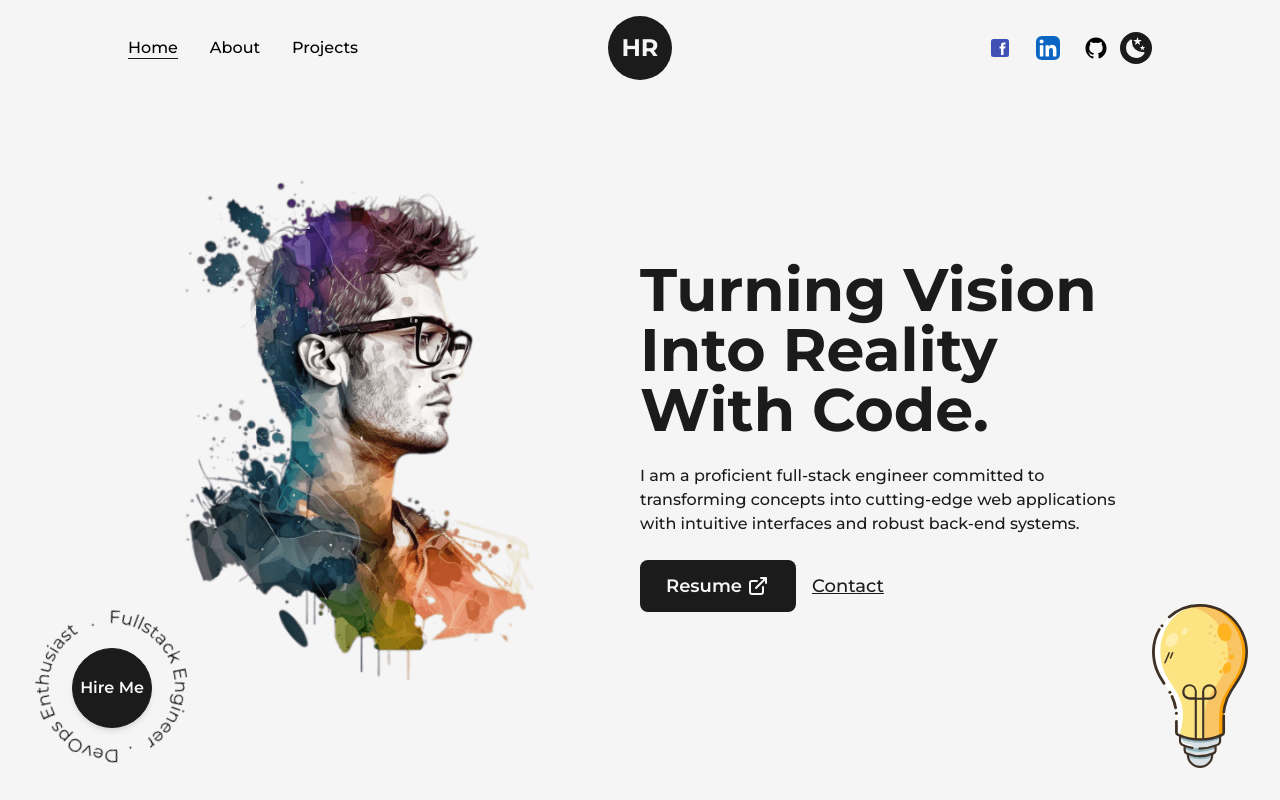
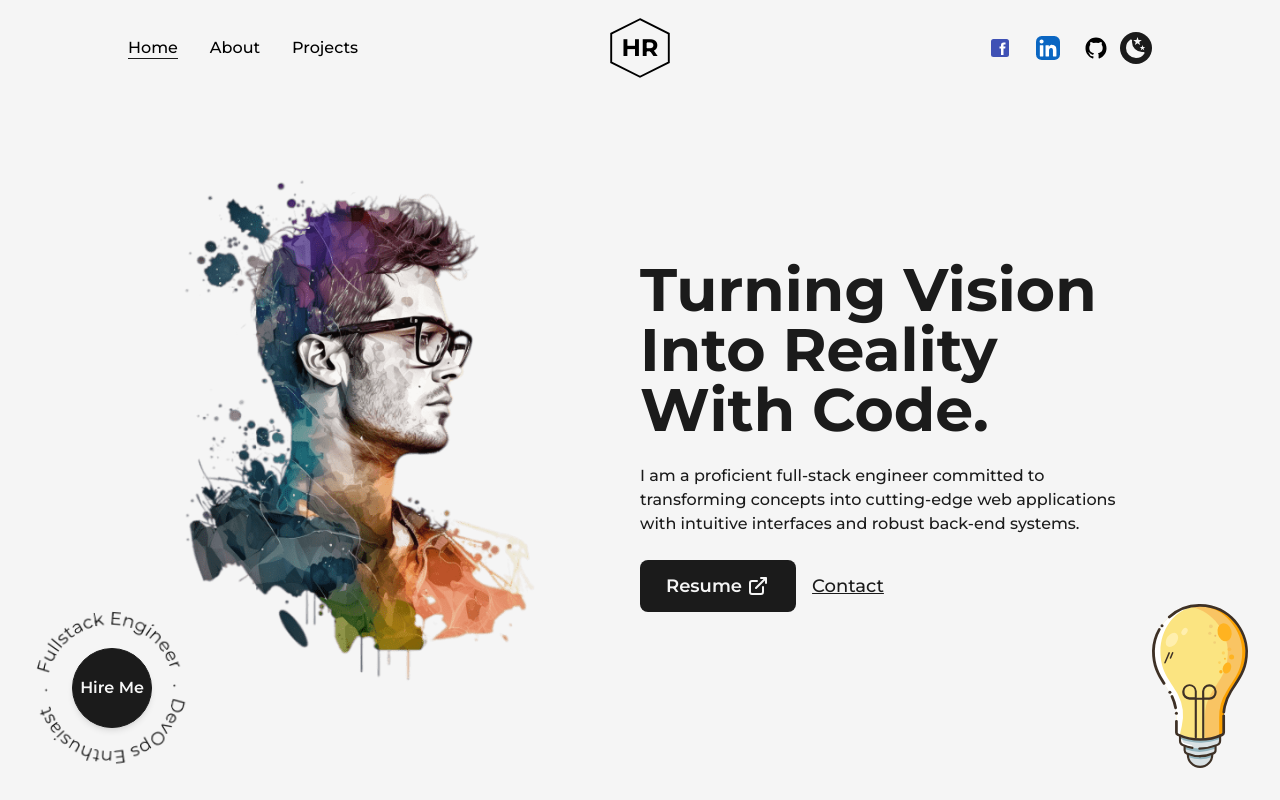
Before and after one commit to HamzaRezgui-dev/nextjs_portefolio, a Next.js app: page / in a window 1280 px wide. Shown: the top 800 px of the page. Built offline with nearby package versions, Linux system fonts and the light colour scheme.

Commit message:
loading page and logo change

```diff
--- /dev/null
+++ b/src/components/Loading.js
@@ -0,0 +1,60 @@
+import { motion } from "framer-motion";
+
+export default function Loading() {
+  const hexagonVariants = {
+    hidden: { pathLength: 0 },
+    visible: {
+      pathLength: 1,
+      transition: {
+        duration: 2,
+        ease: "easeInOut",
+        staggerChildren: 0.2,
+      },
+    },
+  };
+
+  const textVariants = {
+    hidden: { opacity: 0 },
+    visible: {
+      opacity: 1,
+      transition: { delay: 2, duration: 0.5 },
+    },
+  };
+
+  return (
+    <div className="flex justify-center items-center h-screen bg-light dark:bg-dark">
+      <motion.svg
+        xmlns="http://www.w3.org/2000/svg"
+        viewBox="0 0 100 100"
+        className="w-32 h-32"
+        variants={hexagonVariants}
+        initial="hidden"
+        animate="visible"
+      >
+        <motion.polygon
+          points="50,5 95,27.5 95,72.5 50,95 5,72.5 5,27.5"
+          fill="none"
+          stroke="currentColor"
+          strokeWidth="2"
+          strokeLinecap="round"
+          strokeLinejoin="round"
+          className="text-primary dark:text-primaryDark"
+          initial={{ pathLength: 0 }}
+          animate={{ pathLength: 1 }}
+          transition={{
+            duration: 2,
+            ease: "easeInOut",
+          }}
+        />
+      </motion.svg>
+      <motion.div
+        className="absolute text-2xl font-bold text-primary dark:text-primaryDark"
+        variants={textVariants}
+        initial="hidden"
+        animate="visible"
+      >
+        HR
+      </motion.div>
+    </div>
+  );
+}
--- a/src/components/Logo.js
+++ b/src/components/Logo.js
@@ -1,19 +1,49 @@
-import React from 'react';
+import React from "react";
 import Link from "next/link";
-import {motion} from "framer-motion";
+import { motion } from "framer-motion";
 
 const MotionLink = motion(Link);
+
 const Logo = () => {
-    return (
-        <div className="flex items-center justify-center mt-2">
-            <MotionLink href="/" className="w-16 h-16 bg-dark text-light flex items-center
-             justify-center rounded-full text-2xl font-bold border border-solid border-transparent dark:border-light"
-                        whileHover={{
-                            backgroundColor: ["#121212", "rgba(131,58,180,1)", "rgba(253,29,29,1)", "rgba(252,176,69,1)", "rgba(131,58,180,1)", "#121212"],
-                            transition: {duration: 1, repeat: Infinity}
-                        }}>HR</MotionLink>
-        </div>
-    );
+  return (
+    <div className="flex items-center justify-center mt-2 relative">
+      {/* MotionLink wrapping the hexagon */}
+      <MotionLink
+        href="/"
+        className="relative flex items-center justify-center text-2xl font-bold text-dark dark:text-light"
+        initial={{ color: "currentColor", stroke: "currentColor" }}
+        whileHover={{
+          stroke: [
+            "rgba(131,58,180,1)",
+            "rgba(253,29,29,1)",
+            "rgba(252,176,69,1)",
+            "rgba(131,58,180,1)",
+          ],
+          color: [
+            "rgba(131,58,180,1)",
+            "rgba(253,29,29,1)",
+            "rgba(252,176,69,1)",
+            "rgba(131,58,180,1)",
+          ],
+          transition: { duration: 2, repeat: Infinity },
+        }}
+      >
+        {/* Hexagon SVG */}
+        <motion.svg
+          xmlns="http://www.w3.org/2000/svg"
+          viewBox="0 0 100 100"
+          className="w-16 h-16"
+          fill="none"
+          stroke="currentColor"
+          strokeWidth="3"
+        >
+          <polygon points="50,5 95,27.5 95,72.5 50,95 5,72.5 5,27.5" />
+        </motion.svg>
+        {/* HR Text */}
+        <motion.span className="absolute">HR</motion.span>
+      </MotionLink>
+    </div>
+  );
 };
 
 export default Logo;
--- a/src/pages/_app.js
+++ b/src/pages/_app.js
@@ -1,28 +1,44 @@
-import '@/styles/globals.css'
-import {Montserrat} from "next/font/google"
+import "@/styles/globals.css";
+import { Montserrat } from "next/font/google";
 import Head from "next/head";
 import NavBar from "@/components/NavBar";
 import Footer from "@/components/Footer";
-import {AnimatePresence} from "framer-motion";
-import {useRouter} from "next/router";
+import { AnimatePresence } from "framer-motion";
+import { useRouter } from "next/router";
+import { useEffect, useState } from "react";
+import Loading from "@/components/Loading";
 
-const montserrat = Montserrat({subsets: ['latin'], variable: "--font-mont"})
+const montserrat = Montserrat({ subsets: ["latin"], variable: "--font-mont" });
 
-export default function App({Component, pageProps}) {
-    const router = useRouter()
+export default function App({ Component, pageProps }) {
+  const [isLoading, setIsLoading] = useState(true); // Track loading state
+  const router = useRouter();
+
+  useEffect(() => {
+    const timer = setTimeout(() => setIsLoading(false), 2500);
+    return () => clearTimeout(timer);
+  }, []);
   return (
     <>
       <Head>
-                <meta name="viewport" content="width=device-width, initial-scale=1"/>
-                <link rel="icon" href="/favicon.ico"/>
+        <meta name="viewport" content="width=device-width, initial-scale=1" />
+        <link rel="icon" href="/hexagon.svg" type="image/svg+xml" />
       </Head>
-            <main className={`${montserrat.variable} font-mont bg-light dark:bg-dark w-full min-h-screen`}>
-                <NavBar/>
+      <main
+        className={`${montserrat.variable} font-mont bg-light dark:bg-dark w-full min-h-screen`}
+      >
+        {isLoading ? (
+          <Loading />
+        ) : (
+          <>
+            <NavBar />
             <AnimatePresence mode="wait">
               <Component key={router.asPath} {...pageProps} />
             </AnimatePresence>
-                <Footer/>
+            <Footer />
+          </>
+        )}
       </main>
     </>
-    )
+  );
 }
```
Also changed, not shown: src/pages/index.js (+35 -22 lines), public/hexagon.svg (added). Lines whose indentation alone changed are shown as unchanged.
